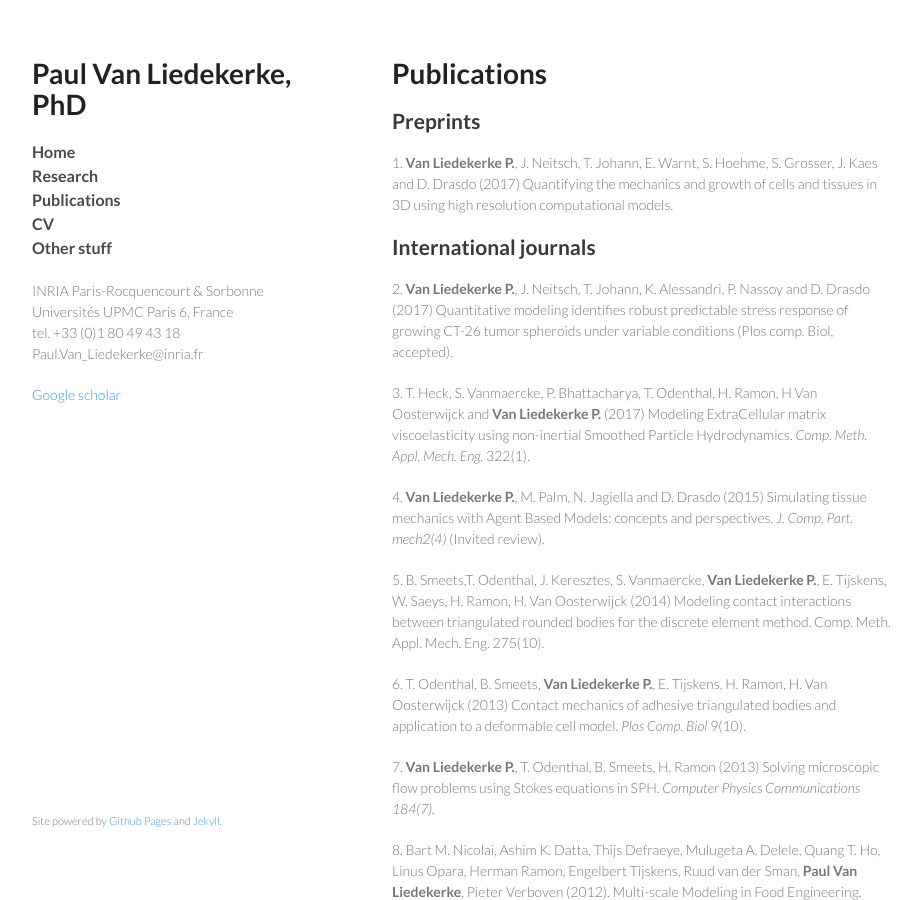
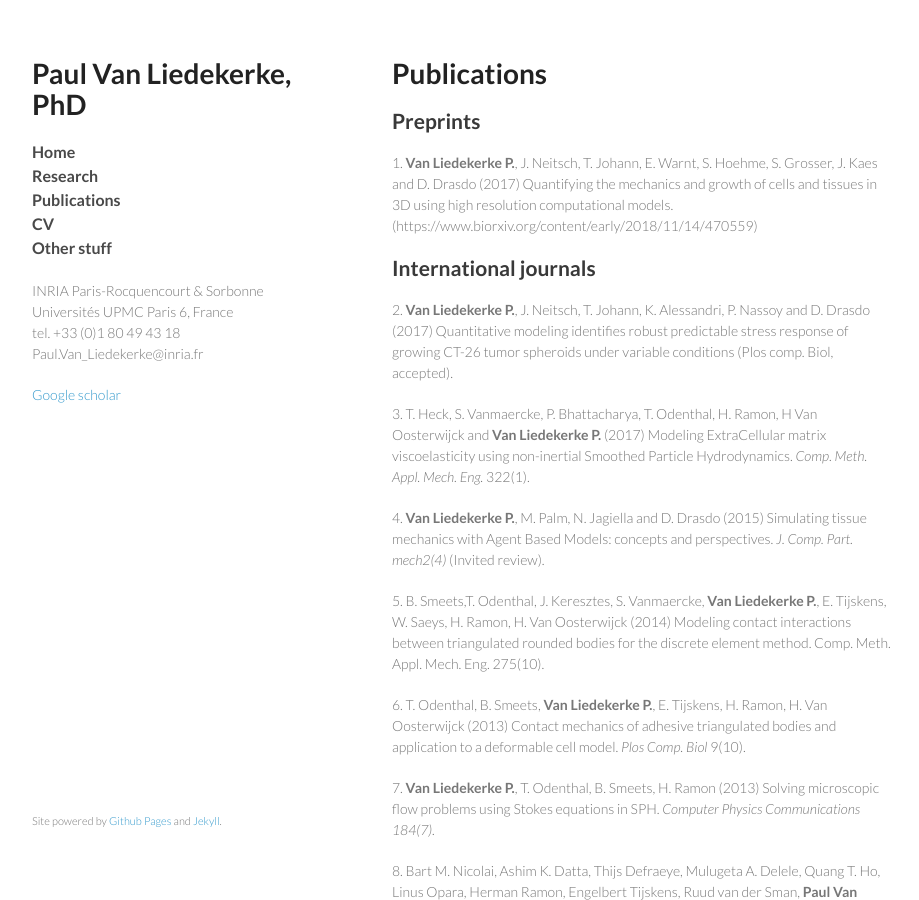
Before and after one commit to paulvanliedekerke/wittgenstein, a Jekyll site: the page publi.html, which Jekyll copies as it is, in a window 1280 px wide and 900 px high. Shown: the whole window, without its empty margins (178-1097 px from the left). Built offline with Jekyll 4.4.1, drawn with Linux system fonts in a browser that asks for light colours; Markdown is read by kramdown in place of the engine named in the settings; part of the change alters nothing that is shown.

Commit message:
Update publi.html

```diff
--- a/publi.html
+++ b/publi.html
@@ -44,7 +44,7 @@
  <p></p>
 <h2>Preprints</h2>
 <p>1. <b>Van Liedekerke P.</b>, J. Neitsch, T. Johann, E. Warnt, S. Hoehme, S. Grosser, J. Kaes and D. Drasdo (2017) Quantifying the mechanics and growth of cells and tissues in 3D using high resolution computational models.
- </p>
+ (https://www.biorxiv.org/content/early/2018/11/14/470559) </p>
 <p></p>
 <h2>International journals</h2>
 <p>2. <b>Van Liedekerke P.</b>, J. Neitsch, T. Johann, K. Alessandri, P. Nassoy and D. Drasdo (2017) Quantitative
```
